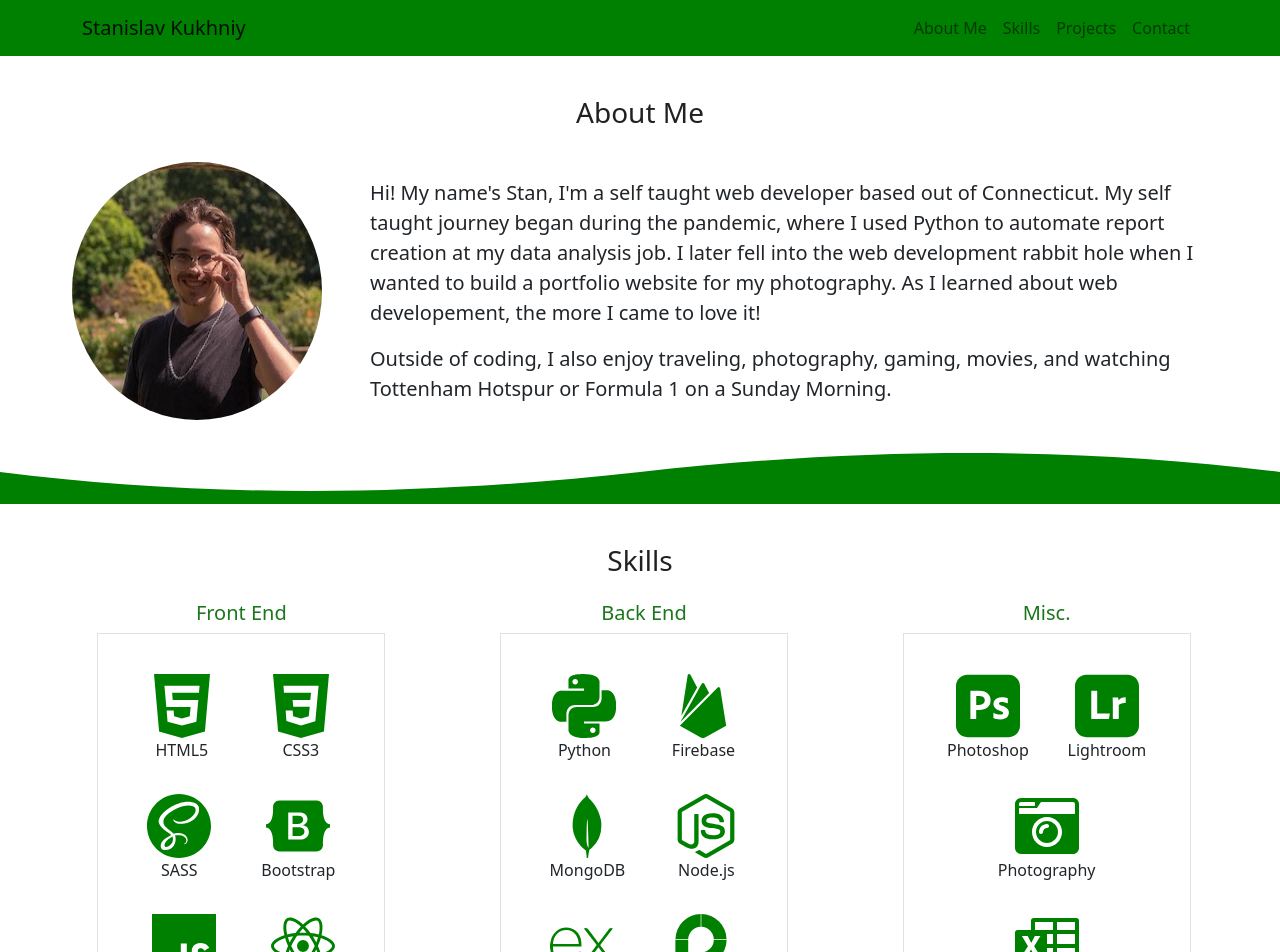
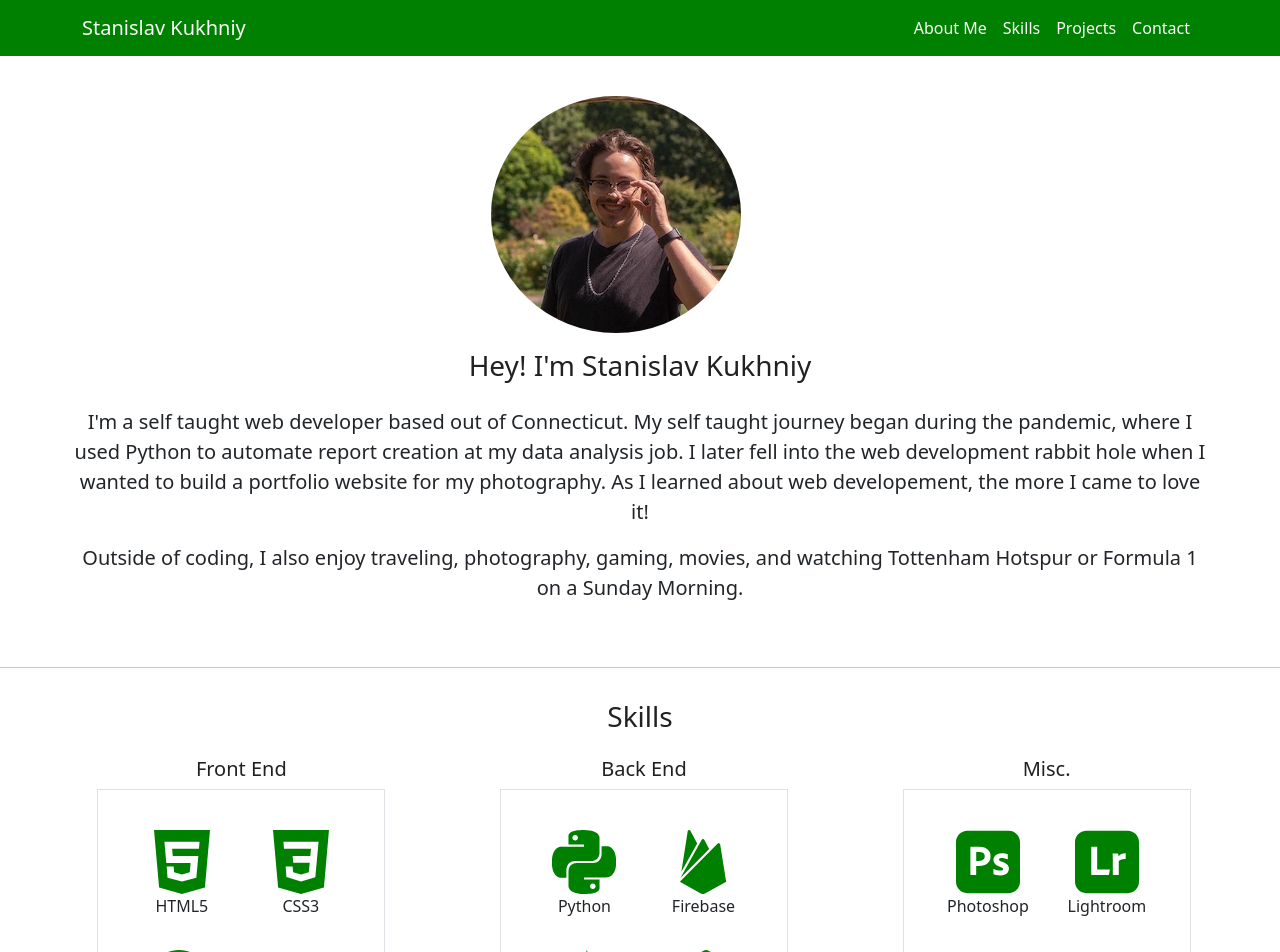
Before and after one commit to skukhniy/personal-website, a React (Create React App) app: page / in a window 1280 px wide. Shown: the top 952 px of the page. Built offline with nearby package versions, Linux system fonts and the light colour scheme.

Commit message:
added center image for about me

```diff
--- a/src/components/About.js
+++ b/src/components/About.js
@@ -3,25 +3,24 @@ import me from "../assets/Me.png";
 
 export default function About() {
 	return (
-		<div className="about-custom pt-5 pe-5 ps-5 mt-5">
+		<div className="about-custom pt-4 pe-5 ps-5 mt-5 mb-4">
 			<span class="anchor" id="aboutMe"></span>
-			<div className="text-center">
-				<h3>About Me</h3>
-			</div>
-			<div className="d-sm-flex p-4">
-				<img
-					className="rounded-circle img-fluid me-5"
-					src={me}
-					alt="Its me!"
-				></img>
-				<div>
+			<div className="text-center"></div>
+			<div className="d-sm-flex pb-4 pe-4 ps-4 pt-4">
+				<div className="text-center">
+					<img
+						className="rounded-circle img-fluid me-5 mb-3"
+						src={me}
+						alt="Its me!"
+					></img>
+					<h3>Hey! I'm Stanislav Kukhniy</h3>
 					<p className="pt-3">
-						Hi! My name's Stan, I'm a self taught web developer based out of
-						Connecticut. My self taught journey began during the pandemic, where
-						I used Python to automate report creation at my data analysis job. I
-						later fell into the web development rabbit hole when I wanted to
-						build a portfolio website for my photography. As I learned about web
-						developement, the more I came to love it!
+						I'm a self taught web developer based out of Connecticut. My self
+						taught journey began during the pandemic, where I used Python to
+						automate report creation at my data analysis job. I later fell into
+						the web development rabbit hole when I wanted to build a portfolio
+						website for my photography. As I learned about web developement, the
+						more I came to love it!
 					</p>
 					<p>
 						Outside of coding, I also enjoy traveling, photography, gaming,
--- a/src/components/Header.js
+++ b/src/components/Header.js
@@ -6,7 +6,7 @@ import NavDropdown from "react-bootstrap/NavDropdown";
 
 function NavbarC() {
 	return (
-		<Navbar className="navbar-custom" variant="light" expand="xl" fixed="top">
+		<Navbar className="navbar-custom" variant="dark" expand="xl" fixed="top">
 			<Container>
 				<Navbar.Brand>Stanislav Kukhniy </Navbar.Brand>
 				<Navbar.Toggle aria-controls="basic-navbar-nav" />
--- a/src/components/Home.js
+++ b/src/components/Home.js
@@ -10,8 +10,8 @@ export default function Home() {
 		<div>
 			{/* <Introduction /> */}
 			<About />
-			<svg
-				class="divider-top"
+			{/* <svg
+				class="divider-bottom"
 				xmlns="http://www.w3.org/2000/svg"
 				preserveAspectRatio="none"
 				viewBox="0 0 1920 120"
@@ -21,11 +21,36 @@ export default function Home() {
 					fill="green"
 					d="M0,55.9621684 C300.495844,106.578393 620.495844,106.578393 960,55.9621684 C1299.50416,5.34594386 1619.50416,5.34594386 1920,55.9621684 L1920,120 L0,120 L0,55.9621684 Z"
 				></path>
-			</svg>
+			</svg> */}
+			{/* <svg
+				class="divider-top"
+				xmlns="http://www.w3.org/2000/svg"
+				preserveAspectRatio="none"
+				viewBox="0 0 1920 120"
+			>
+				<path
+					fill-rule=""
+					fill="green"
+					d="M0,37.9621684 C300.495844,88.578393 620.495844,88.578393 960,37.9621684 C1299.50416,-12.6540561 1619.50416,-12.6540561 1920,37.9621684 L1920,102 L0,102 L0,37.9621684 Z"
+					transform="matrix(1 0 0 -1 0 102)"
+				></path>
+			</svg> */}
+			<hr></hr>
 			<Skills />
 			<hr></hr>
 			<Projects />
-
+			<svg
+				class="divider-bottom"
+				xmlns="http://www.w3.org/2000/svg"
+				preserveAspectRatio="none"
+				viewBox="0 0 1920 120"
+			>
+				<path
+					fill-rule="evenodd"
+					fill="rgb(179, 232, 187)"
+					d="M0,55.9621684 C300.495844,106.578393 620.495844,106.578393 960,55.9621684 C1299.50416,5.34594386 1619.50416,5.34594386 1920,55.9621684 L1920,120 L0,120 L0,55.9621684 Z"
+				></path>
+			</svg>
 			<Contact />
 		</div>
 	);
--- a/src/components/Projects.js
+++ b/src/components/Projects.js
@@ -8,11 +8,11 @@ import blogPic from "../assets/blog-screenshot.png";
 
 export default function Projects() {
 	return (
-		<div className="text-center projects-custom p-3">
+		<div className="text-center projects-custom pt-3 pe-3 ps-3">
 			<span class="anchor" id="projects"></span>
 			<h3 className="mb-1">Projects</h3>
 
-			<div className="p-5">
+			<div className="pt-5 ps-5 pe-5">
 				<ProjectCard
 					title={"Blog"}
 					desc={
--- a/src/components/Skills.js
+++ b/src/components/Skills.js
@@ -34,7 +34,7 @@ import { FaCameraRetro } from "react-icons/fa";
 
 export default function Skills() {
 	return (
-		<div className="skills-custom text-center p-3 pb-5 mt-4">
+		<div className="skills-custom text-center p-3 pb-5 mt-3">
 			<span class="anchor" id="skills"></span>
 			<h3>Skills</h3>
 			<div
--- a/src/styles/App.scss
+++ b/src/styles/App.scss
@@ -6,6 +6,12 @@ body {
 
 .navbar-custom {
 	background-color: green;
+	span {
+		color: rgb(253, 250, 250);
+	}
+	a {
+		color: rgb(253, 250, 250);
+	}
 }
 
 .intro-custom {
@@ -28,7 +34,7 @@ body {
 		color: rgb(34, 32, 32);
 	}
 	h5 {
-		color: rgb(28, 118, 28);
+		color: rgb(34, 32, 32);
 	}
 }
 .projects-custom {
@@ -43,6 +49,10 @@ body {
 }
 
 .divider-top {
+	height: 60px;
+	width: 100%;
+}
+.divider-bottom {
 	height: 60px;
 	width: 100%;
 }
```
